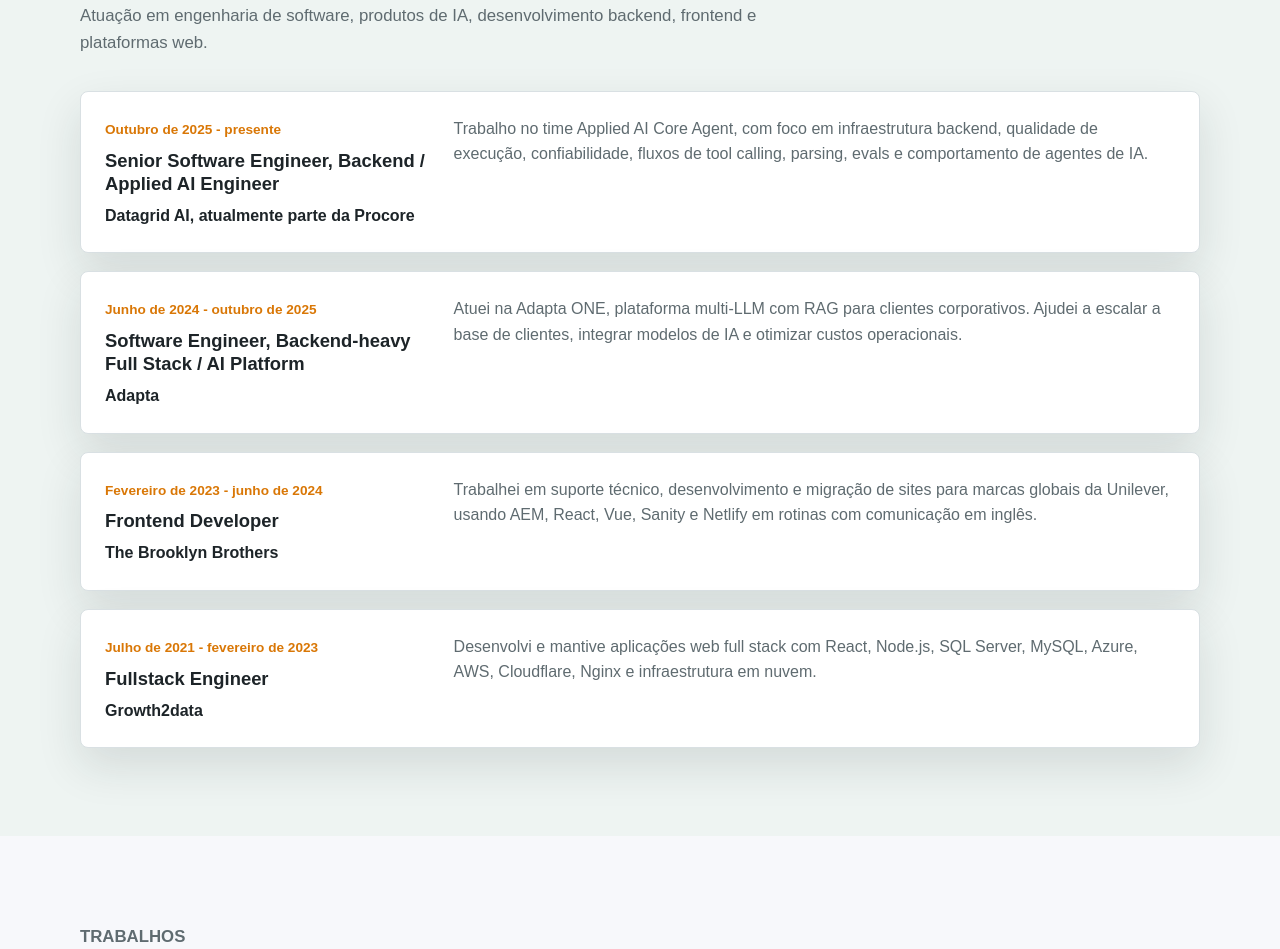
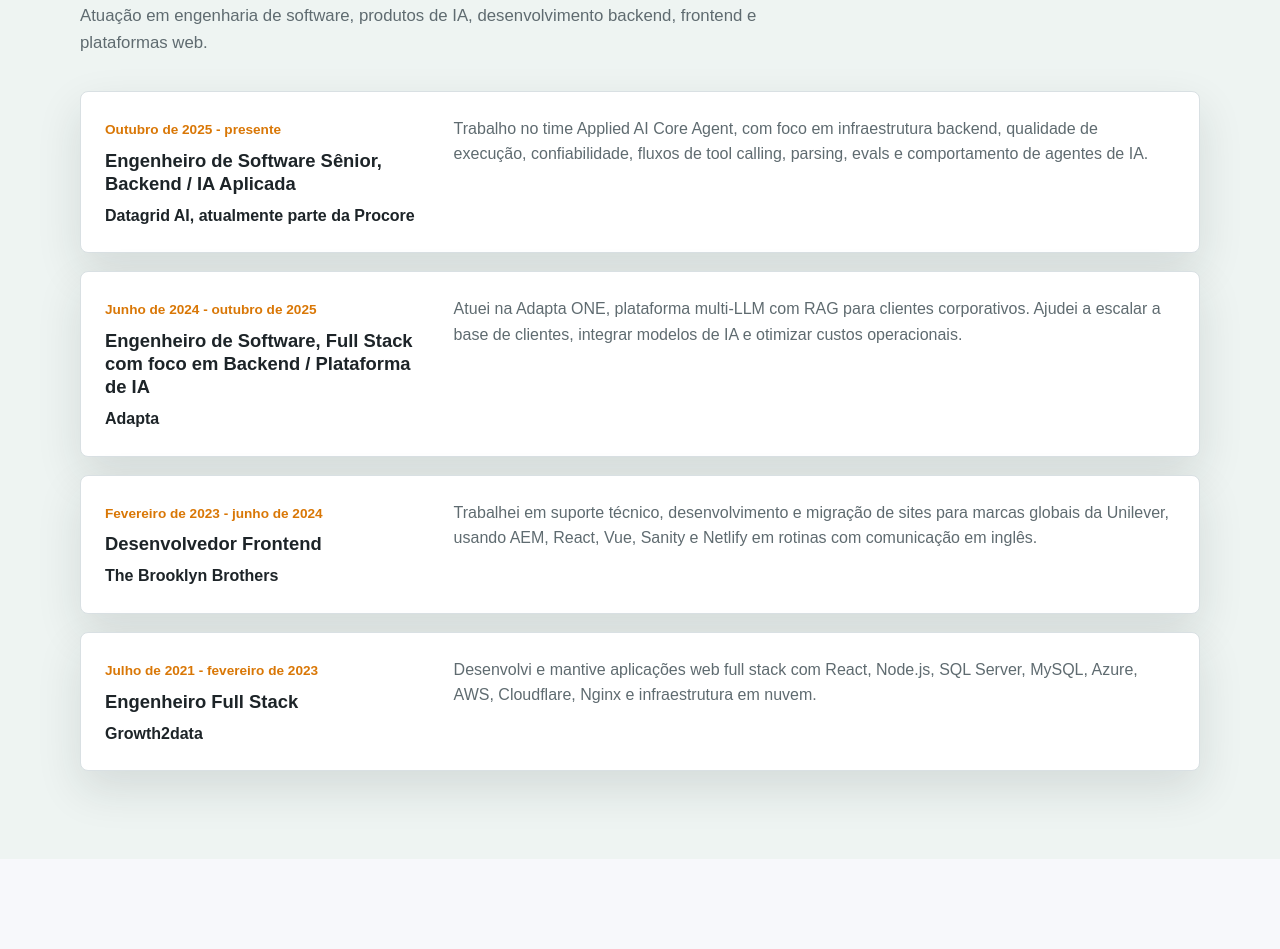
Before and after one commit to coutinhomarco/coutinhomarco.github.io, a plain HTML site: page index.html in a window 1280 px wide. Shown: the part 2020-2969 px from the top of the page. Drawn offline with Linux system fonts and the light colour scheme.

Commit message:
feat: change roles from en to pt-br

```diff
--- a/css/style.css
+++ b/css/style.css
@@ -1,5 +1,4 @@
 :root {
-  /* Variáveis do tema claro usadas em todo o layout. */
   --bg: #f7f8fb;
   --surface: #ffffff;
   --surface-strong: #eef4f2;
@@ -15,7 +14,6 @@
 }
 
 body.dark-theme {
-  /* As mesmas variáveis são sobrescritas quando o tema escuro está ativo. */
   --bg: #151918;
   --surface: #202725;
   --surface-strong: #273330;
@@ -57,7 +55,6 @@ textarea {
 }
 
 .site-header {
-  /* Mantém a navegação visível enquanto o usuário rola a página. */
   position: sticky;
   top: 0;
   z-index: 10;
@@ -552,7 +549,6 @@ textarea:focus {
 }
 
 @media (max-width: 860px) {
-  /* Em telas menores a navegação vira menu suspenso. */
   .navbar {
     position: relative;
   }
@@ -599,7 +595,6 @@ textarea:focus {
 }
 
 @media (max-width: 560px) {
-  /* Ajustes finais para evitar aperto visual em celulares estreitos. */
   .navbar,
   .section-content {
     width: min(100% - 24px, 1120px);
--- a/js/script.js
+++ b/js/script.js
@@ -11,7 +11,7 @@ const toast = document.querySelector("#toast");
 const currentYear = document.querySelector("#ano-atual");
 let toastTimer;
 
-// Centraliza todos os textos traduzíveis para alternar o idioma sem duplicar HTML.
+// Textos usados na troca de idioma.
 const translations = {
   pt: {
     pageTitle: "Portfólio Pessoal | Currículo Online",
@@ -76,22 +76,22 @@ const translations = {
     experienceIntro:
       "Atuação em engenharia de software, produtos de IA, desenvolvimento backend, frontend e plataformas web.",
     experience1Date: "Outubro de 2025 - presente",
-    experience1Role: "Senior Software Engineer, Backend / Applied AI Engineer",
+    experience1Role: "Engenheiro de Software Sênior, Backend / IA Aplicada",
     experience1Company: "Datagrid AI, atualmente parte da Procore",
     experience1Text:
       "Trabalho no time Applied AI Core Agent, com foco em infraestrutura backend, qualidade de execução, confiabilidade, fluxos de tool calling, parsing, evals e comportamento de agentes de IA.",
     experience2Date: "Junho de 2024 - outubro de 2025",
-    experience2Role: "Software Engineer, Backend-heavy Full Stack / AI Platform",
+    experience2Role: "Engenheiro de Software, Full Stack com foco em Backend / Plataforma de IA",
     experience2Company: "Adapta",
     experience2Text:
       "Atuei na Adapta ONE, plataforma multi-LLM com RAG para clientes corporativos. Ajudei a escalar a base de clientes, integrar modelos de IA e otimizar custos operacionais.",
     experience3Date: "Fevereiro de 2023 - junho de 2024",
-    experience3Role: "Frontend Developer",
+    experience3Role: "Desenvolvedor Frontend",
     experience3Company: "The Brooklyn Brothers",
     experience3Text:
       "Trabalhei em suporte técnico, desenvolvimento e migração de sites para marcas globais da Unilever, usando AEM, React, Vue, Sanity e Netlify em rotinas com comunicação em inglês.",
     experience4Date: "Julho de 2021 - fevereiro de 2023",
-    experience4Role: "Fullstack Engineer",
+    experience4Role: "Engenheiro Full Stack",
     experience4Company: "Growth2data",
     experience4Text:
       "Desenvolvi e mantive aplicações web full stack com React, Node.js, SQL Server, MySQL, Azure, AWS, Cloudflare, Nginx e infraestrutura em nuvem.",
@@ -285,7 +285,7 @@ function text(key) {
   return translations[currentLanguage][key];
 }
 
-// Aplica o idioma escolhido nos textos, atributos acessíveis, título e meta description.
+// Atualiza textos e atributos quando o idioma muda.
 function applyLanguage(language) {
   currentLanguage = language;
   localStorage.setItem("idioma", language);
@@ -317,7 +317,6 @@ function applyLanguage(language) {
 }
 
 function updateThemeButton() {
-  // Mantém o rótulo e o ícone sincronizados com o tema ativo.
   const isDark = body.classList.contains("dark-theme");
   document.querySelector(".theme-label").textContent = isDark
     ? text("themeLight")
@@ -334,7 +333,6 @@ if (savedTheme === "escuro") {
   body.classList.add("dark-theme");
 }
 
-// Abre e fecha a navegação mobile atualizando atributos de acessibilidade.
 menuToggle.addEventListener("click", () => {
   const isOpen = navLinks.classList.toggle("open");
   menuToggle.setAttribute("aria-expanded", String(isOpen));
@@ -342,7 +340,6 @@ menuToggle.addEventListener("click", () => {
 });
 
 navItems.forEach((link) => {
-  // Fecha o menu depois do clique para liberar a tela no celular.
   link.addEventListener("click", () => {
     navLinks.classList.remove("open");
     menuToggle.setAttribute("aria-expanded", "false");
@@ -351,7 +348,6 @@ navItems.forEach((link) => {
 });
 
 themeToggle.addEventListener("click", () => {
-  // Salva a preferência para manter o tema escolhido em visitas futuras.
   body.classList.toggle("dark-theme");
   const theme = body.classList.contains("dark-theme") ? "escuro" : "claro";
   localStorage.setItem("tema", theme);
@@ -394,7 +390,6 @@ function clearErrors() {
 }
 
 function showToast(message) {
-  // Reaproveita o mesmo toast e reinicia o temporizador a cada envio válido.
   toast.textContent = message;
   toast.classList.add("show");
 
@@ -408,7 +403,7 @@ function isValidEmail(email) {
   return /^[^\s@]+@[^\s@]+\.[^\s@]+$/.test(email);
 }
 
-// Valida o formulário no navegador e simula sucesso sem enviar dados para servidor.
+// Valida o formulário sem enviar dados para servidor.
 contactForm.addEventListener("submit", (event) => {
   event.preventDefault();
   clearErrors();
```
Also changed, not shown: index.html (+0 -6 lines).
